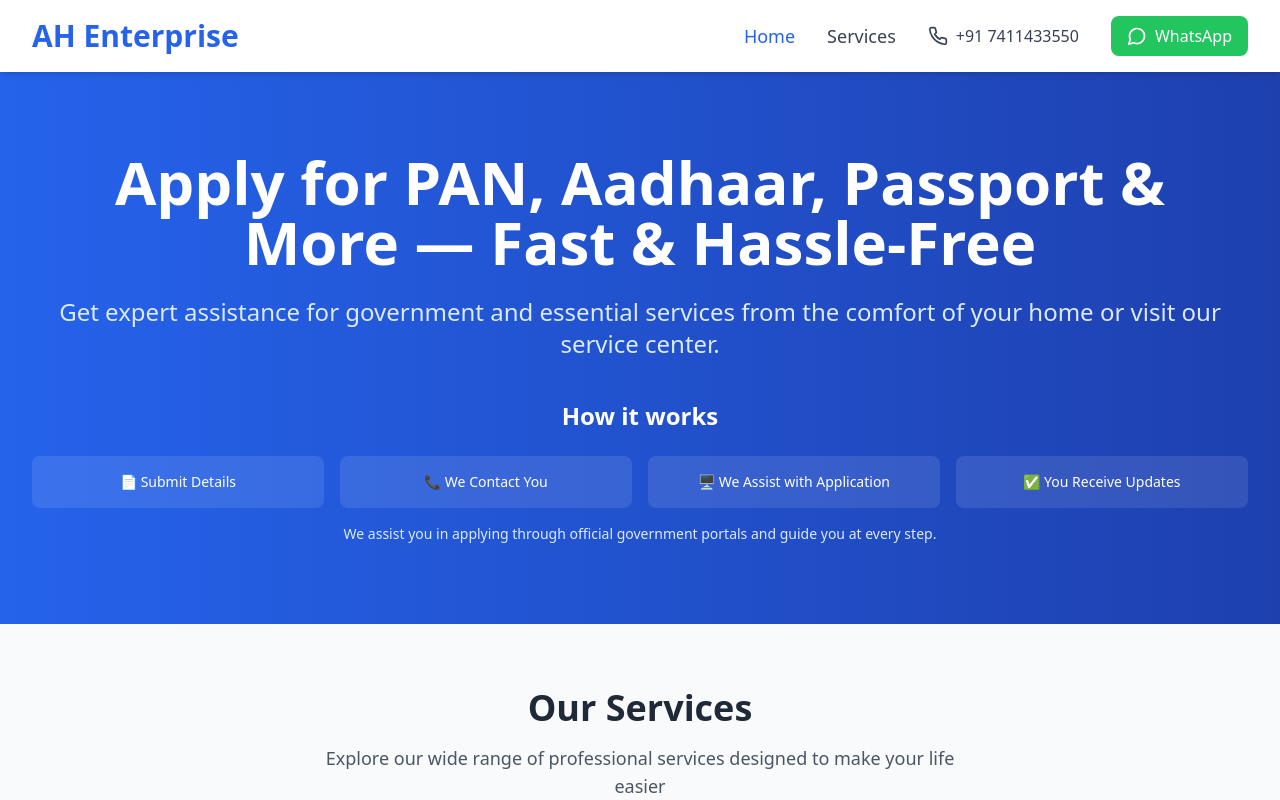
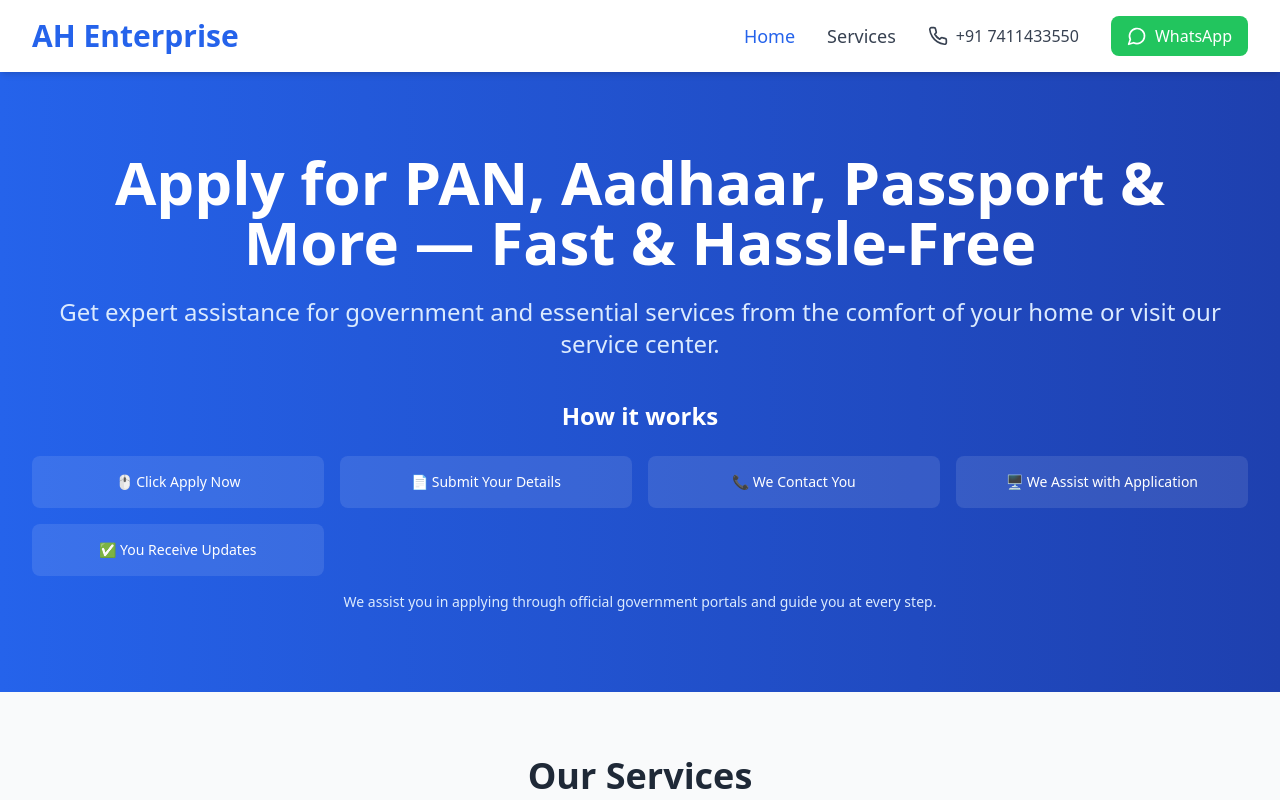
Before and after one commit to Ateeqsabi/ahenterpriseonline, a React (Vite) app: page / in a window 1280 px wide. Shown: the top 800 px of the page. Built offline with nearby package versions, Linux system fonts and the light colour scheme; no server answers.

Commit message:
Change text for submission instructions in Home.tsx
Updated text in the Home component to improve clarity.

```diff
--- a/src/pages/Home.tsx
+++ b/src/pages/Home.tsx
@@ -27,7 +27,10 @@ export default function Home() {
 
             <div className="grid grid-cols-2 md:grid-cols-4 gap-4 text-sm">
               <div className="bg-white bg-opacity-10 p-4 rounded-lg">
-                📄 Submit Details
+                🖱️ Click Apply Now
+              </div>
+              <div className="bg-white bg-opacity-10 p-4 rounded-lg">
+                📄 Submit Your Details
               </div>
               <div className="bg-white bg-opacity-10 p-4 rounded-lg">
                 📞 We Contact You
```
